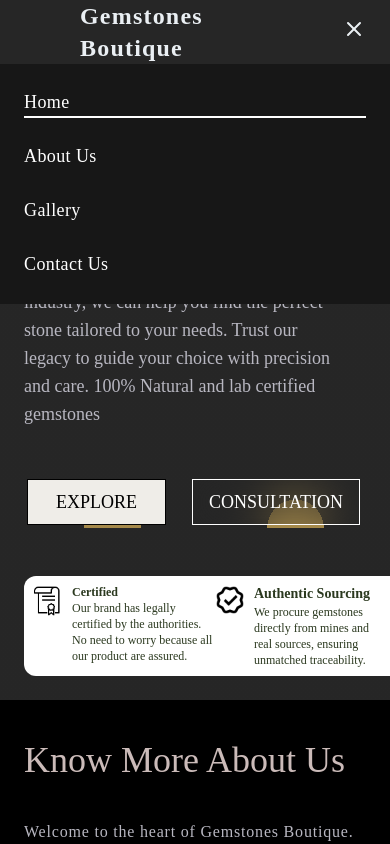
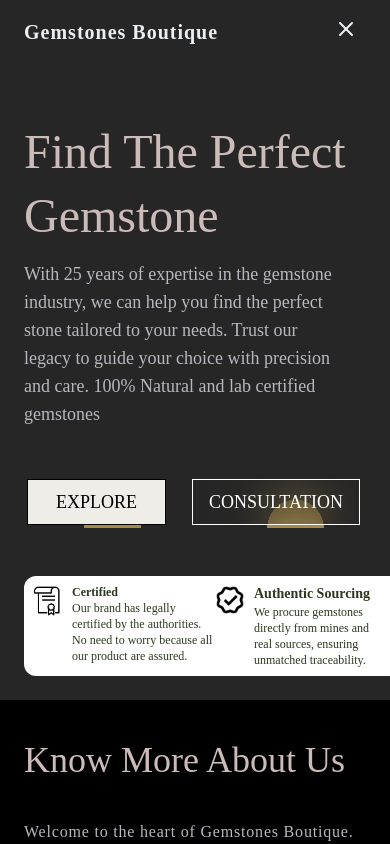
Before and after one commit to JatinMehta007/Freelance-project, a React (Vite) app: page / in a window 390 px wide. Both pictures are taken after a click on the button 354 px from the left and 28 px from the top of the page. Shown: the top 844 px of the page. Built offline with nearby package versions, Linux system fonts and the light colour scheme; a web font is replaced by a local one.

Commit message:
make responsiveness

```diff
--- a/src/pages/Navbar.jsx
+++ b/src/pages/Navbar.jsx
@@ -50,6 +50,12 @@ export const Navbar = () => {
   if (route) {
     navigate(route);
     setIsMenuOpen(false);
+
+    if (section === "Home") {
+      setTimeout(() => {
+        window.scrollTo({ top: 0, behavior: "smooth" });
+      }, 100);
+    }
   } else {
     if (location.pathname !== "/") {
       navigate("/");
@@ -57,6 +63,8 @@ export const Navbar = () => {
         const el = document.getElementById(section);
         if (el) {
           el.scrollIntoView({ behavior: "smooth", block: "start" });
+        } else if (section === "Home") {
+          window.scrollTo({ top: 0, behavior: "smooth" });
         }
       }, 100);
     } else {
@@ -64,11 +72,13 @@ export const Navbar = () => {
       if (el) {
         el.scrollIntoView({ behavior: "smooth", block: "start" });
         setIsMenuOpen(false);
+      } else if (section === "Home") {
+        window.scrollTo({ top: 0, behavior: "smooth" });
+        setIsMenuOpen(false);
       }
     }
   }
 };
-
   const linkClass = (section) =>
     `cursor-pointer transition duration-300 hover:text-blue-300 ${
       activeSection === section
@@ -86,13 +96,13 @@ export const Navbar = () => {
   return (
     <div
       style={{ fontFamily: '"Times New Roman", Times, serif' }}
-      className="fixed top-0 left-0 right-0 z-50 bg-neutral-800 text-[#EAEFF3] px-6 md:px-10 h-16 flex items-center justify-between font-mono tracking-wide font-medium"
+     className="fixed top-0 left-0 right-0 z-50 w-full bg-neutral-800 text-[#EAEFF3] px-4 sm:px-6 md:px-10 h-16 flex items-center justify-between font-mono tracking-wide font-medium overflow-x-hidden"
     >
-      <div className="text-2xl tracking-wider font-bold mx-14">
+      <div className="text-xl sm:text-2xl tracking-wider font-bold ml-2 sm:ml-6 md:ml-14 whitespace-nowrap">
         Gemstones Boutique
       </div>
 
-      <div className="hidden md:flex gap-16 mr-20 text-lg">
+      <div className="hidden md:flex gap-6 lg:gap-16 mr-4 sm:mr-10 md:mr-20 text-sm sm:text-base md:text-lg">
         {navItems.map(({ id, label, route }) => (
           <span
             key={id}
@@ -104,19 +114,19 @@ export const Navbar = () => {
         ))}
       </div>
 
-      <div className="md:hidden z-50">
+      <div className="md:hidden mr-4 sm:mr-6 z-50 ">
         <button onClick={() => setIsMenuOpen(!isMenuOpen)}>
           {isMenuOpen ? <X size={24} /> : <Menu size={24} />}
         </button>
       </div>
 
       {isMenuOpen && (
-        <div className="absolute top-16 left-0 w-full bg-neutral-900 text-white flex flex-col gap-6 px-6 py-6 md:hidden">
+        <div className="absolute top-16 left-0 w-full bg-neutral-900 text-white flex flex-col gap-4 px-4 py-4 sm:px-6 sm:py-6 md:hidden">
           {navItems.map(({ id, label, route }) => (
             <span
               key={id}
               onClick={() => handleNavClick(id, route)}
-              className={`text-lg ${linkClass(id)}`}
+              className={`text-base sm:text-lg ${linkClass(id)}`}
             >
               {label}
             </span>
```
Lines whose indentation alone changed are shown as unchanged.
